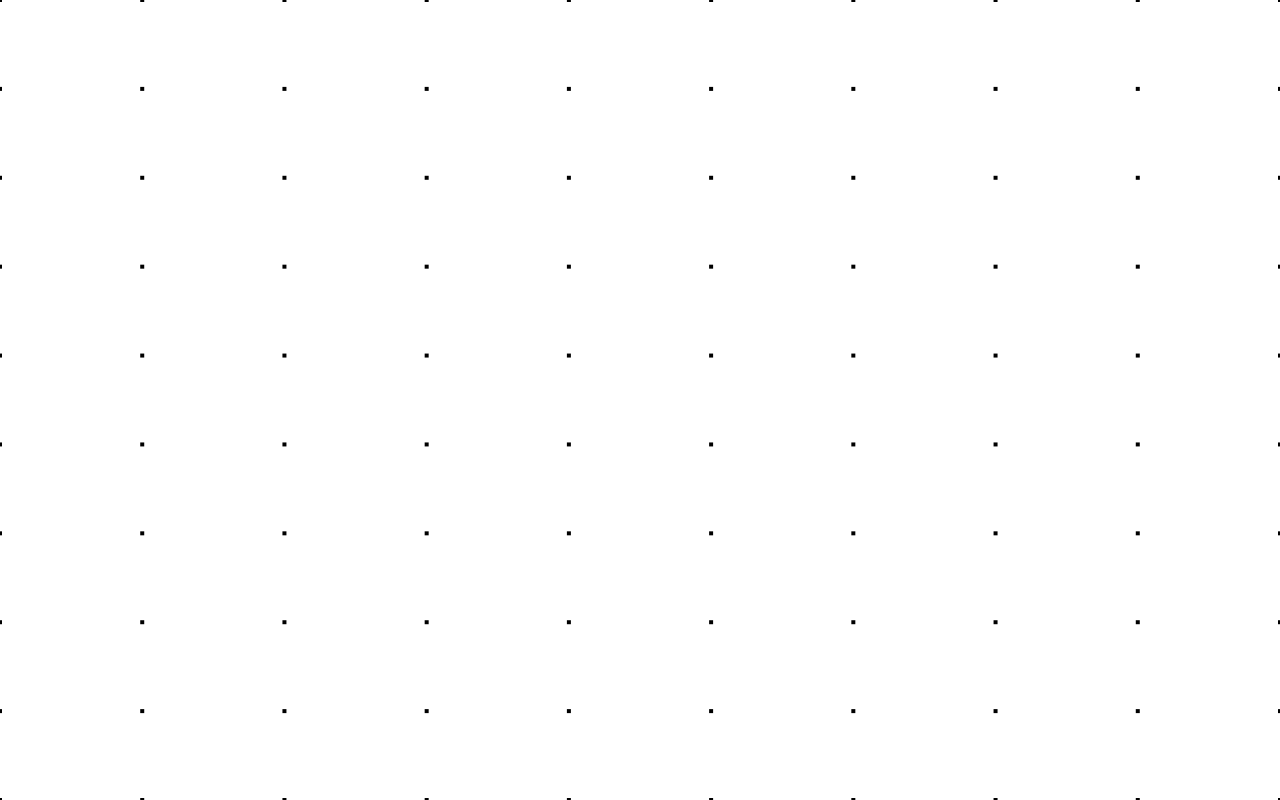
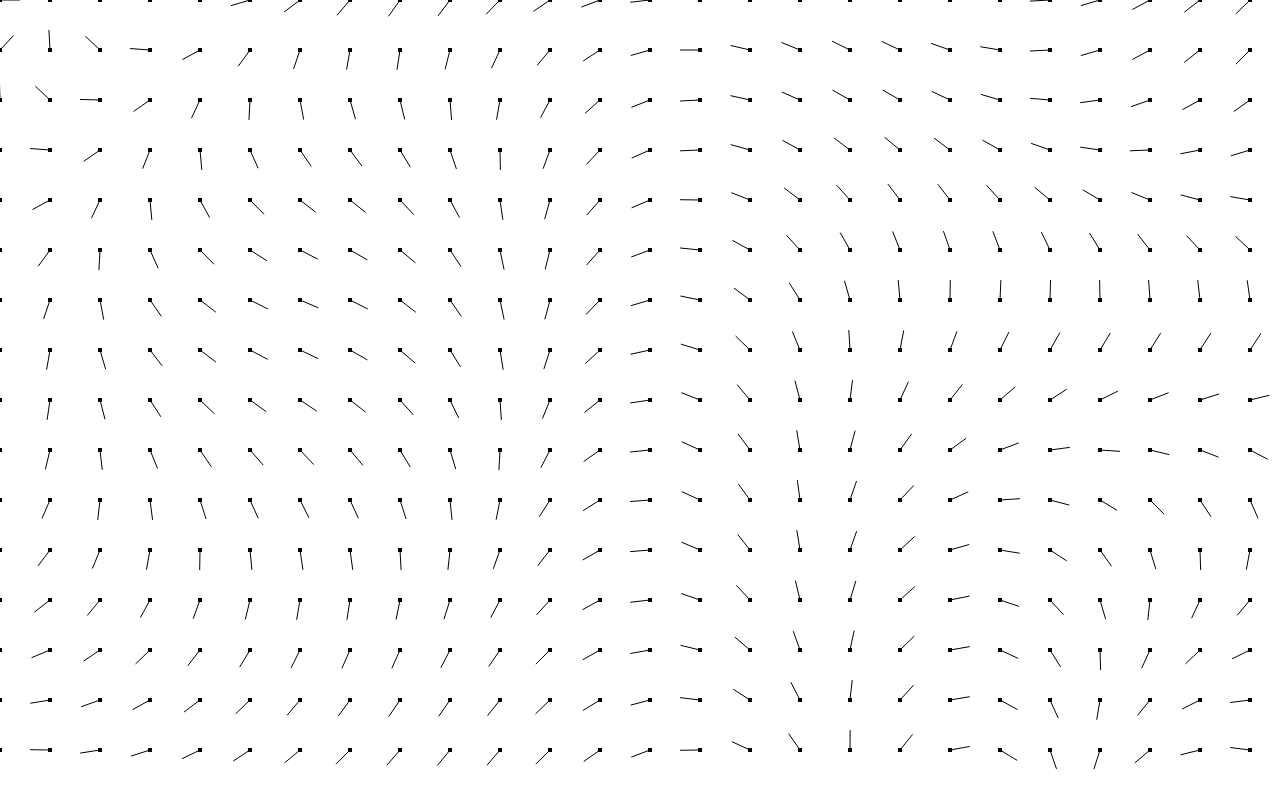
Before and after one commit to ArseneBrosy/flow-fields, a plain HTML site: page index.html in a window 1280 px wide. Drawn offline with Linux system fonts and the light colour scheme.

Commit message:
define vectors

```diff
--- a/index.html
+++ b/index.html
@@ -10,6 +10,7 @@
 <body oncontextmenu="return false;">
     <canvas id="game"></canvas>
     <!--MAIN SCRIPT-->
+    <script src="./js/perlin.js"></script>
     <script src="./js/script.js"></script>
 </body>
 </html>
--- a/js/script.js
+++ b/js/script.js
@@ -4,8 +4,7 @@ let canvas = document.getElementById("game");
 let ctx = canvas.getContext("2d");
 
 //#region CONSTANTS
-const GRID_WIDTH = 10;
-const GRID_HEIGHT = 10;
+const GRID_SIZE = 50;
 //#endregion
 
 //#region VARIABLES
@@ -24,18 +23,37 @@ function degToVector(degree) {
 }
 //#endregion
 
+noise.seed(Math.random());
+
+canvas.width = canvas.clientWidth;
+canvas.height = canvas.clientHeight;
+
+let vectors = [];
+let perlinZoom = 0.03;
+for (let y = 0; y < canvas.height / GRID_SIZE; y++) {
+    let newLine = [];
+    for (let x = 0; x < canvas.width / GRID_SIZE; x++) {
+        newLine.push(degToVector(noise.simplex2(x * perlinZoom, y * perlinZoom) * 360));
+    }
+    vectors.push(newLine);
+}
+
 setInterval(() => {
     // resize canvas
     canvas.width = canvas.clientWidth;
     canvas.height = canvas.clientHeight;
 
     //#region DRAW
-    for (let y = 0; y < GRID_HEIGHT; y++) {
-        for (let x = 0; x < GRID_WIDTH; x++) {
-            let xPos = canvas.width * (x / (GRID_WIDTH - 1));
-            let yPos = canvas.height * (y / (GRID_WIDTH - 1));
+    for (let y = 0; y < vectors.length; y++) {
+        for (let x = 0; x < vectors[0].length; x++) {
+            let vectorLength = 20;
 
-            ctx.fillRect(xPos - 2, yPos - 2, 4, 4);
+            ctx.beginPath()
+            ctx.moveTo(x * GRID_SIZE, y * GRID_SIZE);
+            ctx.lineTo(x * GRID_SIZE + vectors[y][x].x * vectorLength, y * GRID_SIZE + vectors[y][x].y * vectorLength);
+            ctx.stroke()
+
+            ctx.fillRect(x * GRID_SIZE - 2, y * GRID_SIZE - 2, 4, 4);
         }
     }
     //#endregion
```
